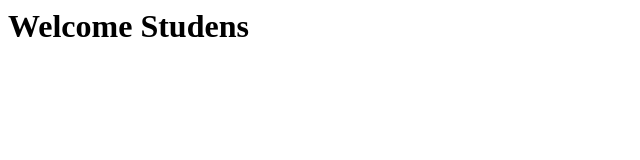
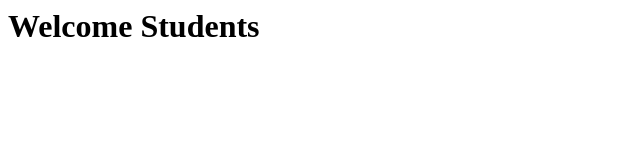
Before and after one commit to hasunnilupul/Coursera-AngularJS, a plain HTML site: page index.html in a window 1280 px wide. Shown: the full height of the page, 0-640 px from the left. Drawn offline with Linux system fonts and the light colour scheme.

Commit message:
05:46 AM 7/30/2020

```diff
--- a/index.html
+++ b/index.html
@@ -3,6 +3,6 @@
         <title>Hello World</title>
     </head>
     <body>
-        <h1>Welcome Studens</h1>
+        <h1>Welcome Students</h1>
     </body>
 </html>
```
